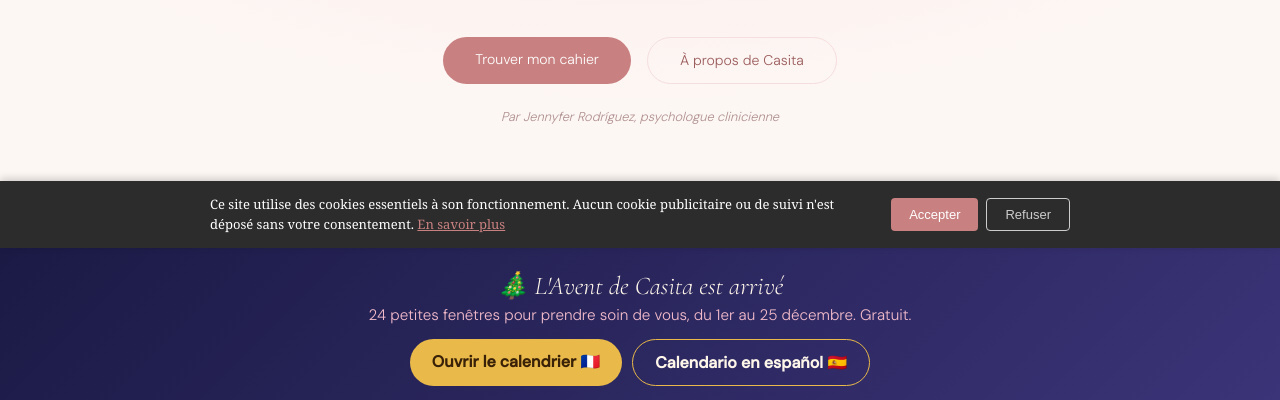
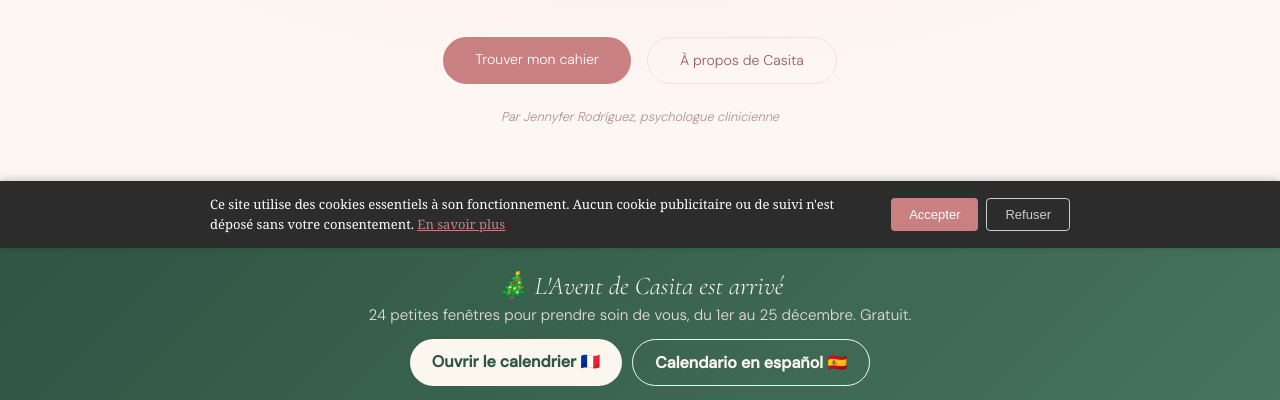
Before and after one commit to casitapsychologie/Casita, a plain HTML site: page index.html in a window 1280 px wide. Shown: the part 552-952 px from the top of the page. Drawn offline with nearby package versions, Linux system fonts and the light colour scheme.

Commit message:
Calendrier de l'Avent : couleurs vert sapin
Co-Authored-By: Claude Opus 5.5 <noreply@anthropic.com>
Claude-Session: https://claude.ai/code/session_01Q2gKBs3XPvL181syDBDg8d

```diff
--- a/index.html
+++ b/index.html
@@ -223,12 +223,12 @@ footer { background:var(--rose); color:white; padding:2.5rem 3rem; display:flex;
 </section>
 
 <!-- Calendrier de l'Avent 2026 -->
-<section class="avent-banner" style="margin:0 auto;padding:22px 20px;text-align:center;background:linear-gradient(135deg,#1B1A45,#3B3478);color:#FFF6EA;">
+<section class="avent-banner" style="margin:0 auto;padding:22px 20px;text-align:center;background:linear-gradient(135deg,#2F5544,#46745C);color:#FBF6EE;">
   <p style="margin:0 0 4px;font-family:'Cormorant Garamond',serif;font-size:1.6rem;font-style:italic;" data-fr="🎄 L'Avent de Casita est arrivé" data-es="🎄 Llegó el Adviento de Casita">🎄 L'Avent de Casita est arrivé</p>
-  <p style="margin:0 0 14px;font-size:.95rem;color:#F3BCCB;" data-fr="24 petites fenêtres pour prendre soin de vous, du 1er au 25 décembre. Gratuit." data-es="24 ventanitas para cuidarte, del 1 al 25 de diciembre. Gratis.">24 petites fenêtres pour prendre soin de vous, du 1er au 25 décembre. Gratuit.</p>
+  <p style="margin:0 0 14px;font-size:.95rem;color:#E9DFCF;" data-fr="24 petites fenêtres pour prendre soin de vous, du 1er au 25 décembre. Gratuit." data-es="24 ventanitas para cuidarte, del 1 al 25 de diciembre. Gratis.">24 petites fenêtres pour prendre soin de vous, du 1er au 25 décembre. Gratuit.</p>
   <div style="display:flex;gap:10px;justify-content:center;flex-wrap:wrap;">
-    <a href="calendrier.html" style="display:inline-block;padding:12px 22px;border-radius:999px;background:#E9B949;color:#3A2208;text-decoration:none;font-weight:700;">Ouvrir le calendrier 🇫🇷</a>
-    <a href="calendario.html" style="display:inline-block;padding:12px 22px;border-radius:999px;border:1.5px solid #E9B949;color:#FFF6EA;text-decoration:none;font-weight:700;">Calendario en español 🇪🇸</a>
+    <a href="calendrier.html" style="display:inline-block;padding:12px 22px;border-radius:999px;background:#FBF6EE;color:#2F5544;text-decoration:none;font-weight:700;">Ouvrir le calendrier 🇫🇷</a>
+    <a href="calendario.html" style="display:inline-block;padding:12px 22px;border-radius:999px;border:1.5px solid #FBF6EE;color:#FBF6EE;text-decoration:none;font-weight:700;">Calendario en español 🇪🇸</a>
   </div>
 </section>
 <section class="finder" id="finder">
```
Also changed, not shown: linkinbio.html (+3 -3 lines).
